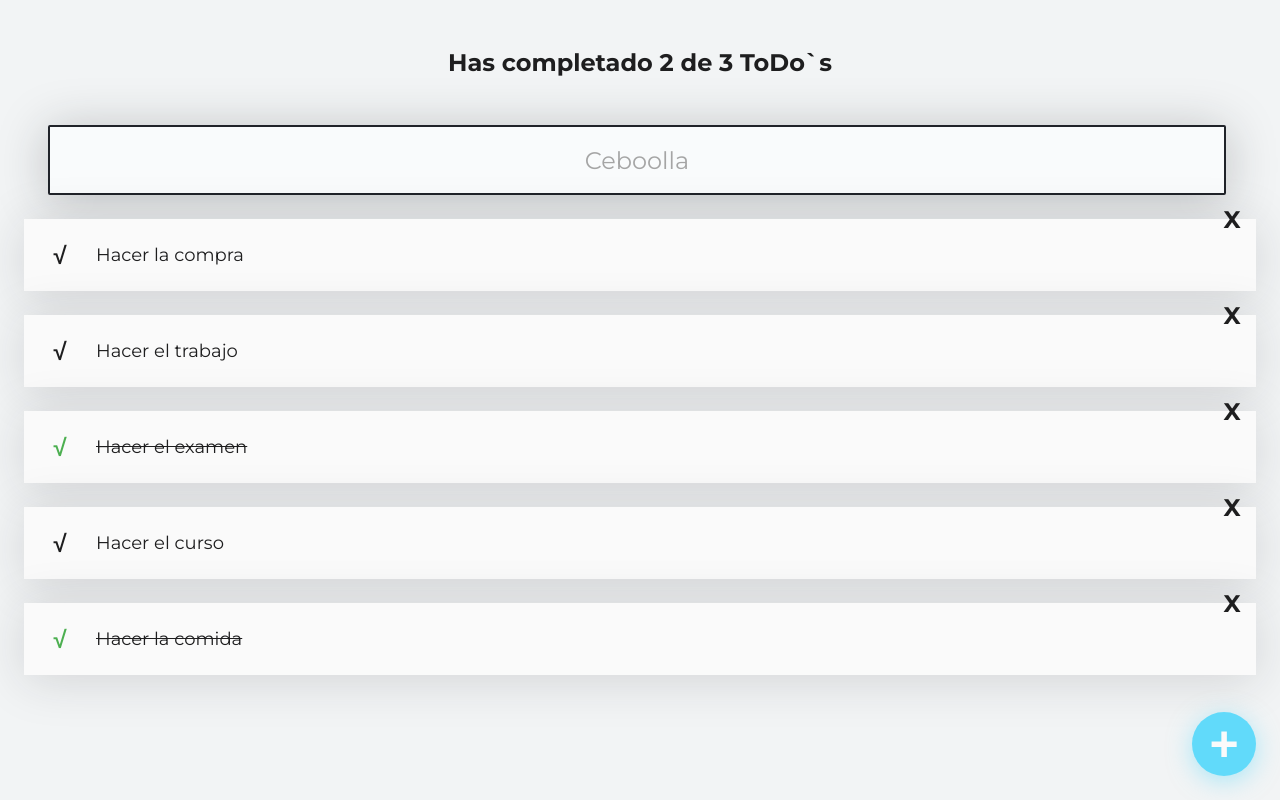
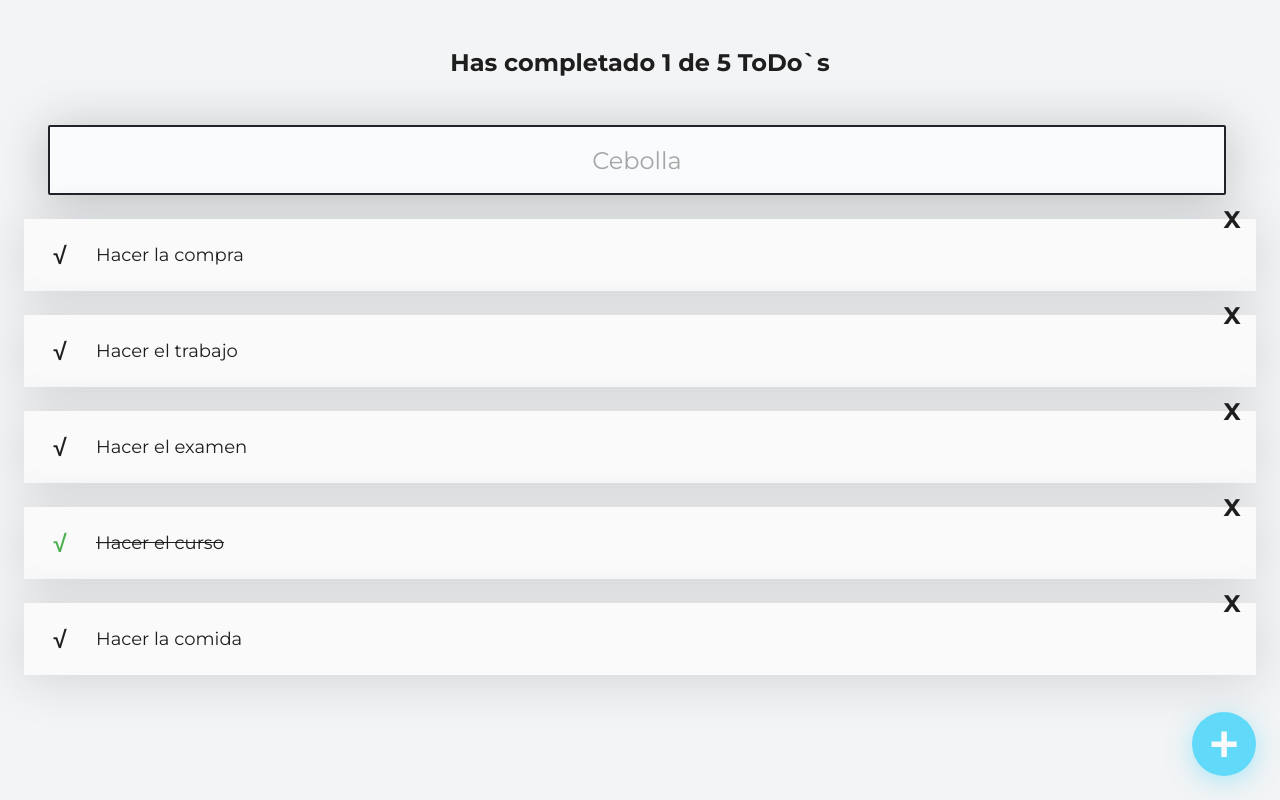
Before and after one commit to SoterRamirez/todolist, a React (Create React App) app: page / in a window 1280 px wide. Built offline with nearby package versions, Linux system fonts and the light colour scheme.

Commit message:
Contando y buscando TODOs

```diff
--- a/src/App.js
+++ b/src/App.js
@@ -6,21 +6,45 @@ import { TodoItem } from "./components/TodoItem/TodoItem";
 import { CreateTodoButton } from "./components/CreateTodoButton/CreateTodoButton";
 import './App.css';
 
-const todos =[
-  {id: 1, text: 'Hacer la compra', completed: false},
-  {id: 2, text: 'Hacer el trabajo', completed: false},
-  {id: 3, text: 'Hacer el examen', completed: true},
-  {id: 4, text: 'Hacer el curso', completed: false},
-  {id: 5, text: 'Hacer la comida', completed:true}
+const defaultTodos =[
+  {text: 'Hacer la compra', completed: false},
+  {text: 'Hacer el trabajo', completed: false},
+  {text: 'Hacer el examen', completed: false},
+  {text: 'Hacer el curso', completed: true},
+  {text: 'Hacer la comida', completed:false}
 ];
 
 function App() {
+  const [todos, setTodos] = React.useState(defaultTodos);
+  const [searchValue, setSearchValue] = React.useState("");
+
+  const completedTodos = todos.filter(todo => !!todo.completed).length;
+  const totalTodos = todos.length;
+
+  let searchedTodos = [];
+
+  if(!searchValue.length >= 1){
+    searchedTodos = todos;
+  } else {
+    searchedTodos = todos.filter(todo => {
+      const todoText = todo.text.toLowerCase();
+      const searchText = searchValue.toLowerCase();
+      return todoText.includes(searchText);
+    })
+  }
+
   return (
     <>
-      <TodoCounter />
-      <TodoSearch />
+      <TodoCounter
+        completed={completedTodos}
+        total={totalTodos}
+      />
+      <TodoSearch
+        searchValue = {searchValue}
+        setSearchValue = {setSearchValue}
+      />
       <TodoList>
-        {todos.map((todo) => (
+        {searchedTodos.map((todo) => (
           <TodoItem
             key={todo.text}
             text={todo.text}
--- a/src/components/TodoCounter/TodoCounter.jsx
+++ b/src/components/TodoCounter/TodoCounter.jsx
@@ -1,10 +1,10 @@
 import React from "react";
 import './TodoCounter.css';
 
-function TodoCounter () {
+function TodoCounter ({ completed, total }) {
     return(
         <h2 className="TodoCounter">
-            Has completado 2 de 3 ToDo`s
+            Has completado { completed } de { total } ToDo`s
         </h2>
     );
 }
--- a/src/components/TodoSearch/TodoSearch.jsx
+++ b/src/components/TodoSearch/TodoSearch.jsx
@@ -1,8 +1,7 @@
 import React from 'react';
 import './TodoSearch.css';
 
-function TodoSearch () {
-    const [searchValue, setSearchValue] = React.useState('');
+function TodoSearch ({ searchValue, setSearchValue}) {
 
     const onSearchValueChange = (event) => {
         console.log(event.target.value);
@@ -13,10 +12,9 @@ function TodoSearch () {
         <>
             <input
                 className='TodoSearch'
-                placeholder='Ceboolla'
+                placeholder='Cebolla'
                 value={searchValue}
                 onChange={onSearchValueChange} />
-            <p> {searchValue} </p>
         </>
     );
 }
```
